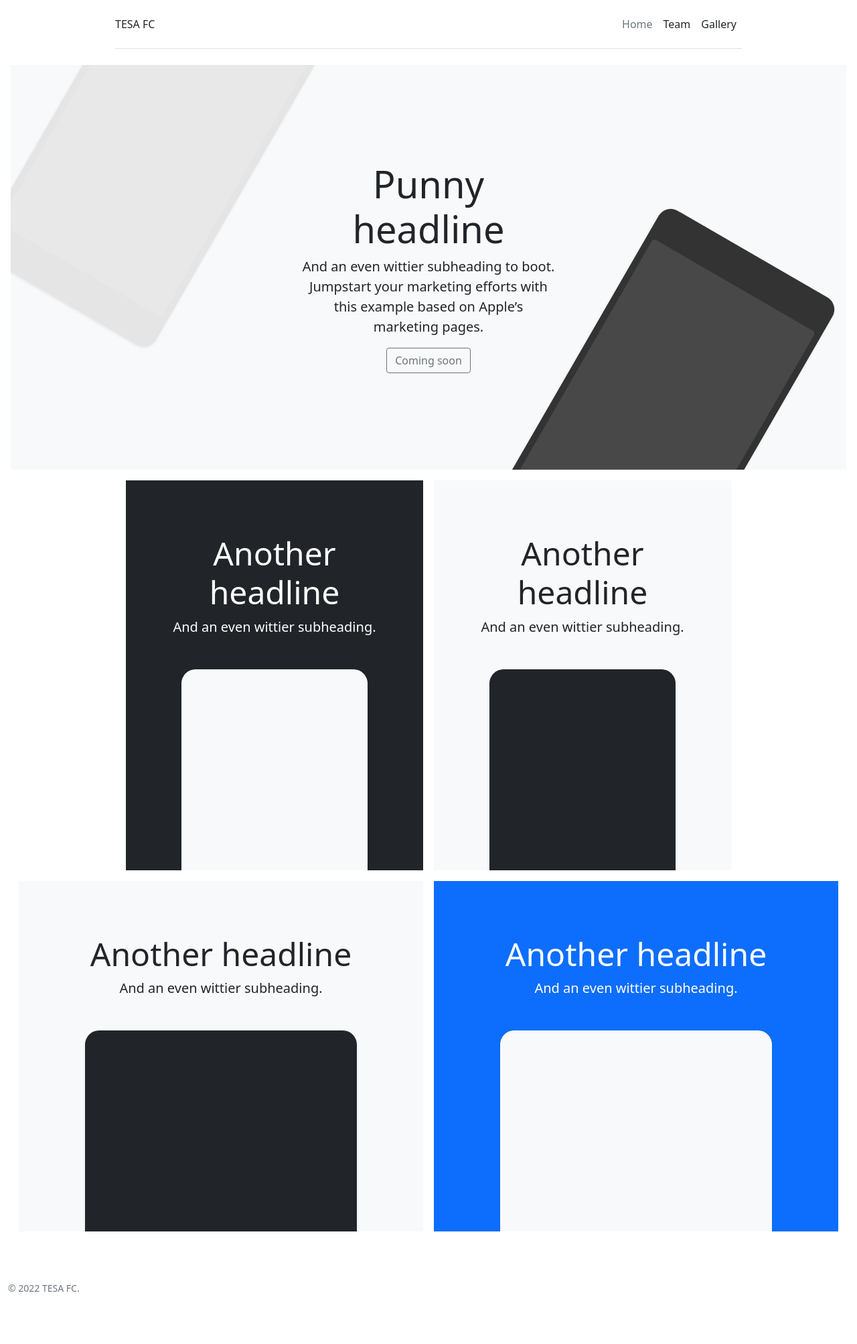
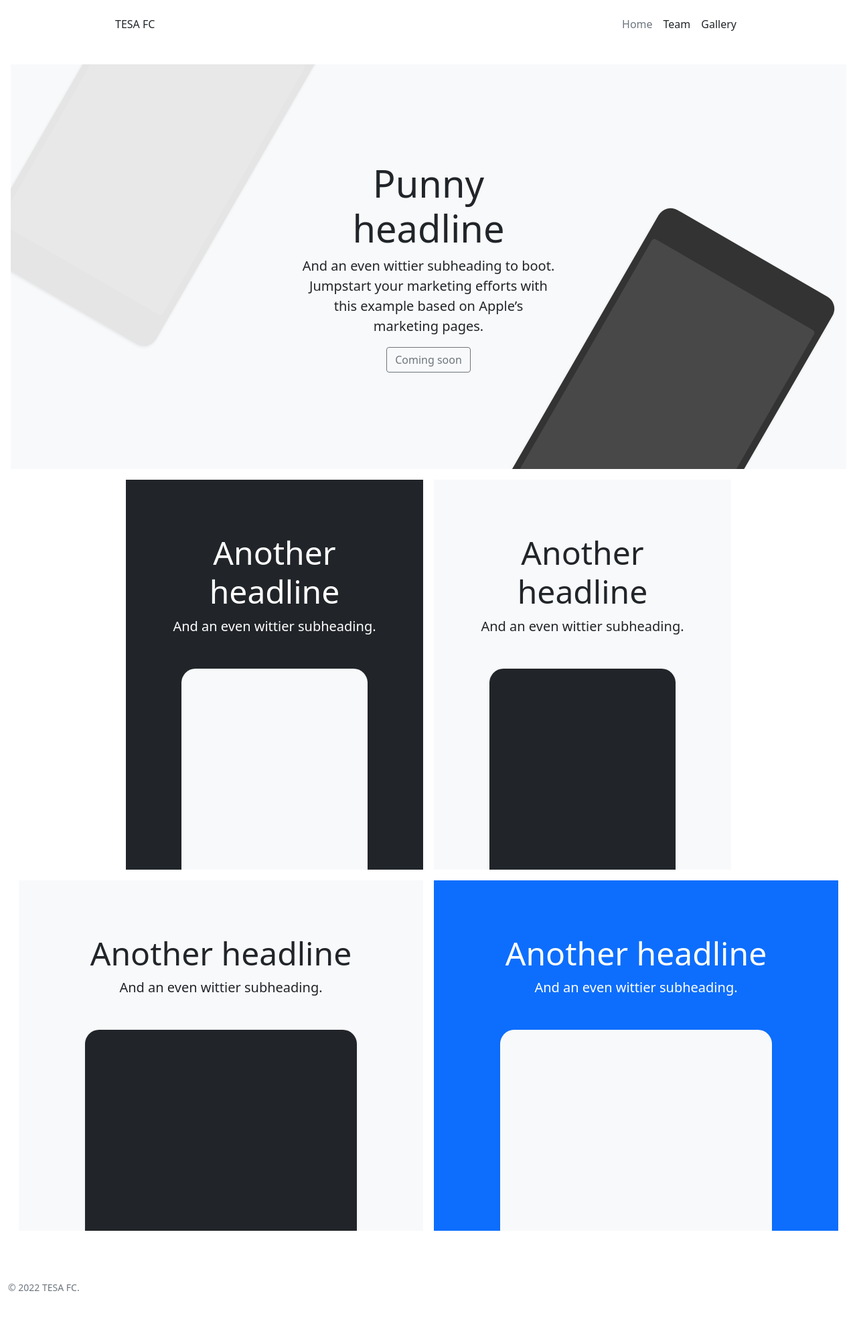
Before and after one commit to tesafc/www2, a Jekyll site: the page built from index.html, in a window 1280 px wide. Shown: the whole page at 67% size. Built offline with Jekyll 4.4.1, drawn with Linux system fonts in a browser that asks for light colours.

Commit message:
Update default.html

```diff
--- a/_layouts/default.html
+++ b/_layouts/default.html
@@ -17,7 +17,7 @@
   </head>
   <body>
     <div class="container">
-      <header class="d-flex flex-wrap align-items-center justify-content-center justify-content-md-between py-3 mb-4 border-bottom">
+      <header class="d-flex flex-wrap align-items-center justify-content-center justify-content-md-between py-3 mb-4">
         <a href="/" class="d-flex align-items-center col-md-3 mb-2 mb-md-0 text-dark text-decoration-none">{{ site.title }}</a>
         <nav class="nav col-12 col-md-auto mb-2 justify-content-center mb-md-0">
           {% assign currentPage = page.url %}
```
